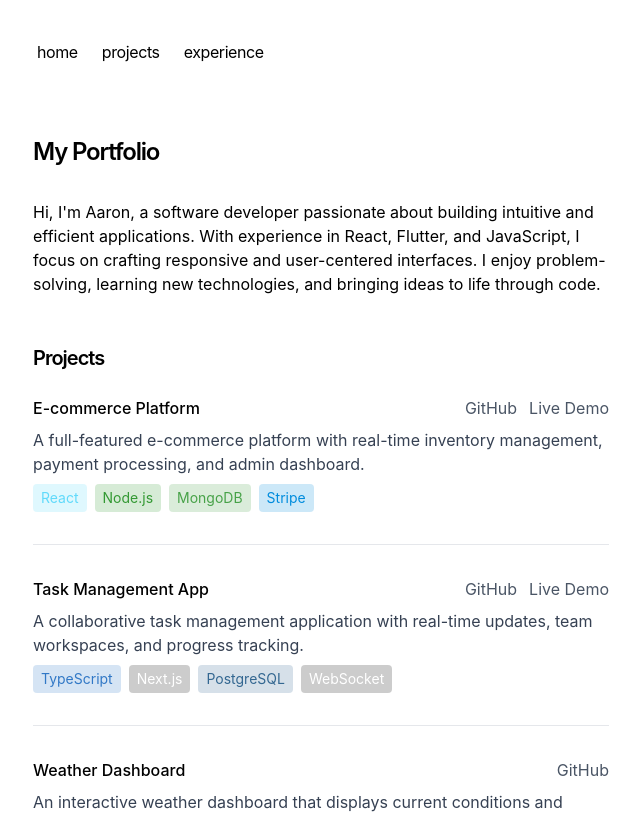
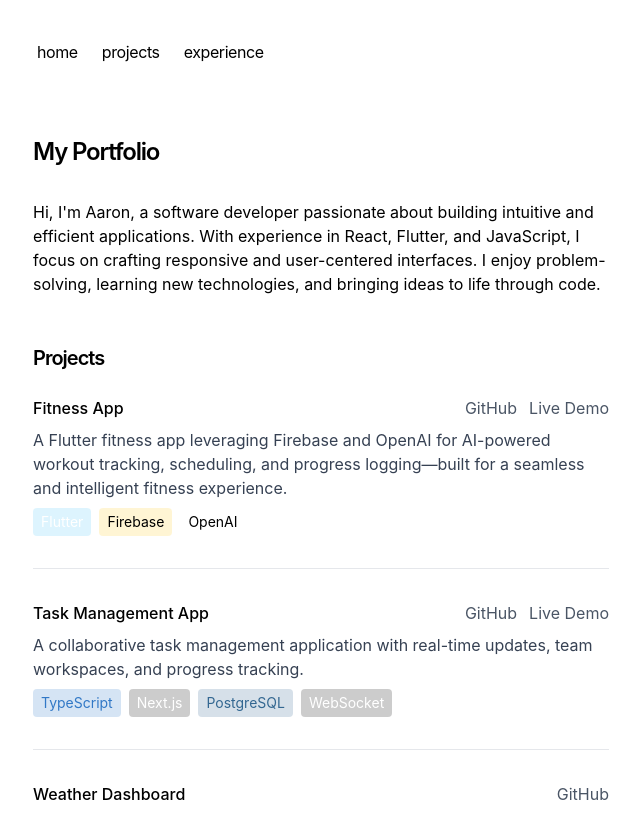
Before and after one commit to gonzaleza61/aaronportfolio, a Next.js app: page / in a window 1280 px wide. Shown: the top 814 px of the page, without its empty margins (319-959 px from the left). Built offline with nearby package versions, Linux system fonts and the light colour scheme.

Commit message:
project 1 update

```diff
--- a/app/data/projects.ts
+++ b/app/data/projects.ts
@@ -9,12 +9,12 @@ export interface Project {
 
 export const projects: Project[] = [
   {
-    title: "E-commerce Platform",
+    title: "Fitness App",
     description:
-      "A full-featured e-commerce platform with real-time inventory management, payment processing, and admin dashboard.",
-    technologies: ["React", "Node.js", "MongoDB", "Stripe"],
-    github: "https://github.com/username/ecommerce-platform",
-    link: "https://demo-ecommerce.example.com",
+      "A Flutter fitness app leveraging Firebase and OpenAI for AI-powered workout tracking, scheduling, and progress logging—built for a seamless and intelligent fitness experience.",
+    technologies: ["Flutter", "Firebase", "OpenAI"],
+    github: "https://github.com/gonzaleza61/wmftracker",
+    link: "https://wmf-weight-tracker.web.app/",
   },
   {
     title: "Task Management App",
--- a/app/data/techColors.ts
+++ b/app/data/techColors.ts
@@ -30,11 +30,11 @@ const techColors: { [key: string]: ColorScheme } = {
     text: "#06B6D4",
   },
   Flutter: {
-    background: "#02569B33",
-    text: "#02569B",
+    background: "#54C5F833",
+    text: "#FFFFFF",
   },
 
-  // Backend
+  // Backend & Services
   "Node.js": {
     background: "#33993333",
     text: "#339933",
@@ -50,6 +50,14 @@ const techColors: { [key: string]: ColorScheme } = {
   MongoDB: {
     background: "#47A24833",
     text: "#47A248",
+  },
+  Firebase: {
+    background: "#FFCA2833",
+    text: "#000000",
+  },
+  OpenAI: {
+    background: "#FFFFFF33",
+    text: "#000000",
   },
 
   // Tools & Services
```
